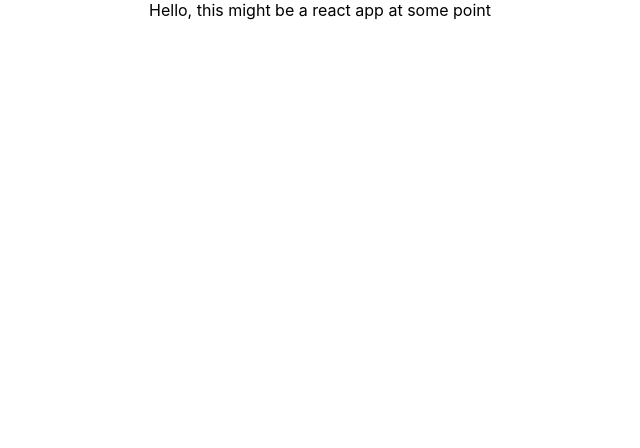
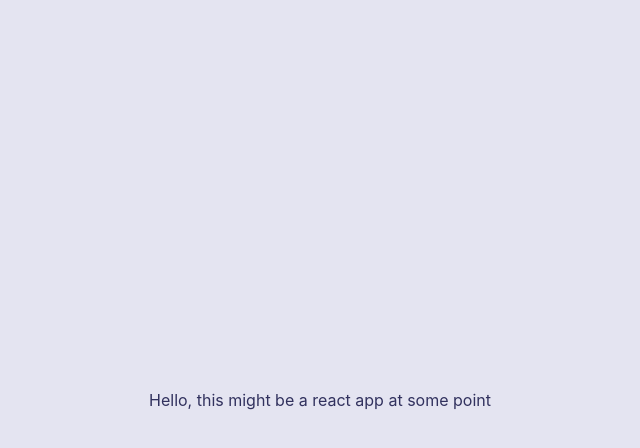
Before and after one commit to marwinburesch/capstone, a React (Create React App) app: page / in a window 1280 px wide. Shown: the top 448 px of the page, without its empty margins (320-960 px from the left). Built offline with nearby package versions, Linux system fonts and the light colour scheme.

Commit message:
Format code

```diff
--- a/src/App.css
+++ b/src/App.css
@@ -1,3 +1,7 @@
 .App {
+  height: 100vh;
+  width: 100vw;
   text-align: center;
+  display: grid;
+  place-items: center;
 }
--- a/src/App.js
+++ b/src/App.js
@@ -2,7 +2,7 @@ import "./App.css";
 
 function App() {
   return (
-    <div className="App">Hello, this might be a react app at some point</div>
+    <div className='App'>Hello, this might be a react app at some point</div>
   );
 }
 
--- a/src/index.css
+++ b/src/index.css
@@ -1,13 +1,15 @@
 body {
   margin: 0;
-  font-family: -apple-system, BlinkMacSystemFont, 'Segoe UI', 'Roboto', 'Oxygen',
-    'Ubuntu', 'Cantarell', 'Fira Sans', 'Droid Sans', 'Helvetica Neue',
+  font-family: -apple-system, BlinkMacSystemFont, "Segoe UI", "Roboto", "Oxygen",
+    "Ubuntu", "Cantarell", "Fira Sans", "Droid Sans", "Helvetica Neue",
     sans-serif;
   -webkit-font-smoothing: antialiased;
   -moz-osx-font-smoothing: grayscale;
+  background-color: #e4e4f1;
+  color: #31315e;
 }
 
 code {
-  font-family: source-code-pro, Menlo, Monaco, Consolas, 'Courier New',
+  font-family: source-code-pro, Menlo, Monaco, Consolas, "Courier New",
     monospace;
 }
```
Also changed, not shown: 1 other file (tests, documents, lock files or other folders).
